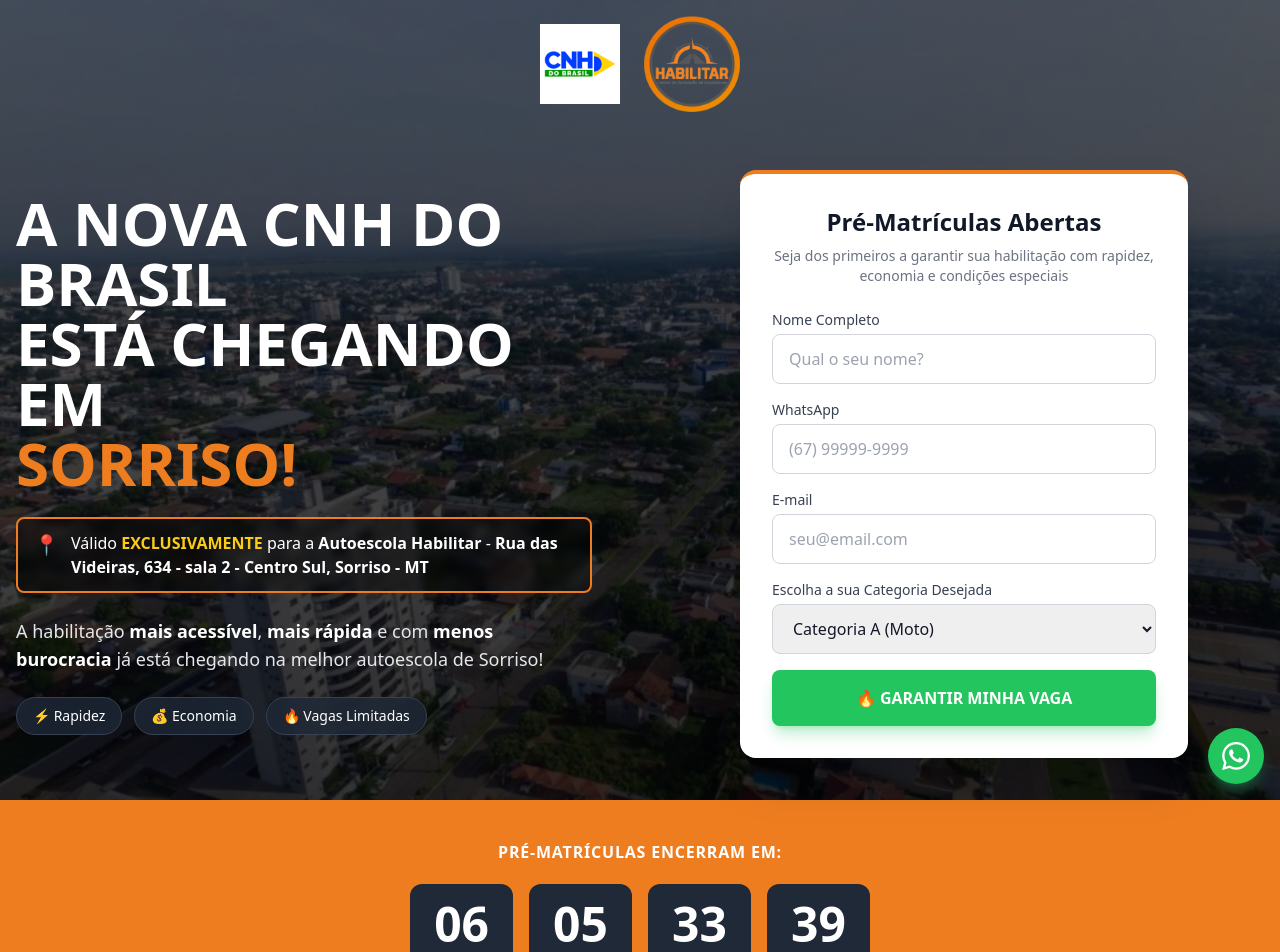
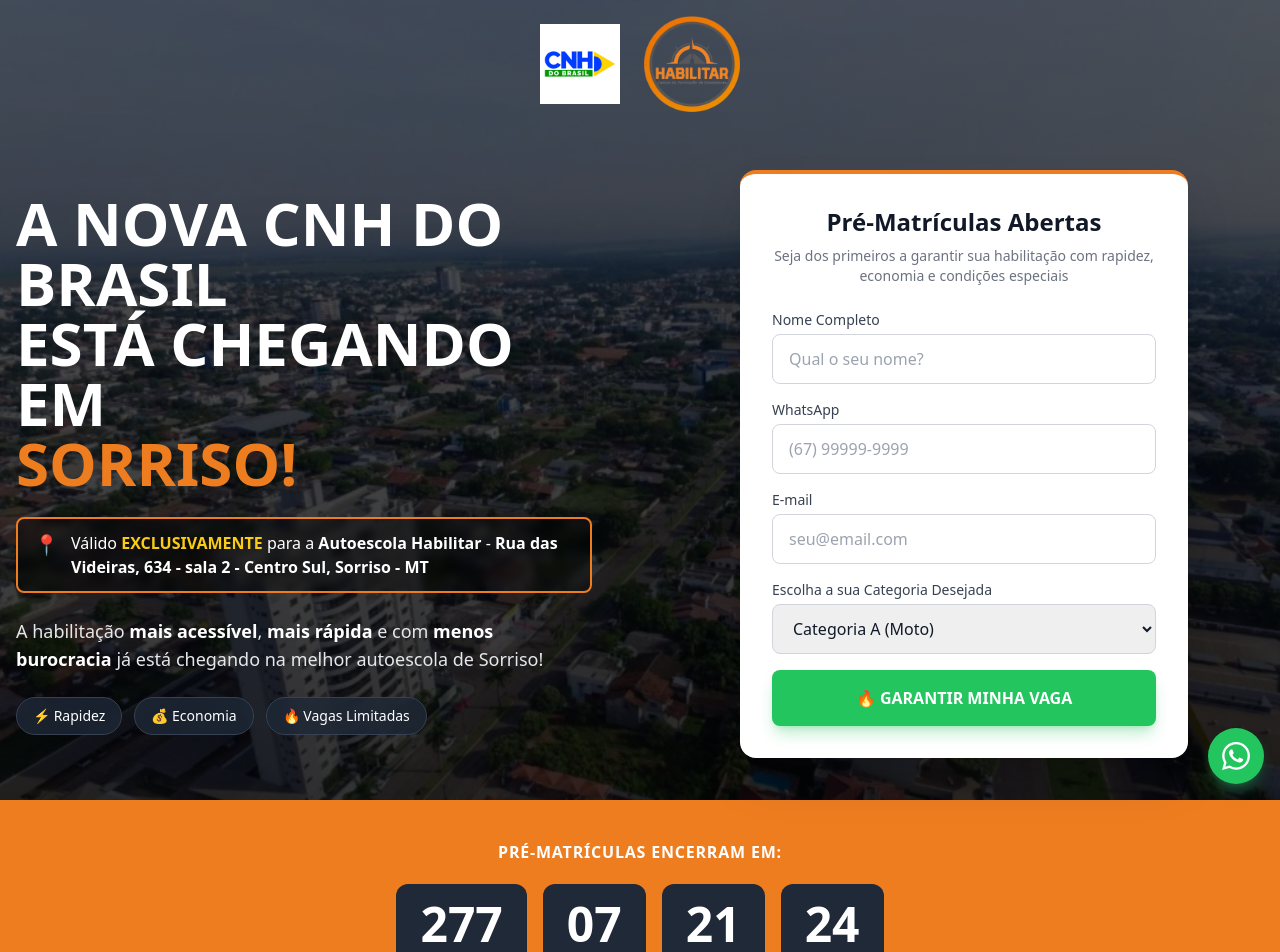
Before and after one commit to alexdonega/site-ae-habilitar, a React (Vite) app: page / in a window 1280 px wide. Shown: the top 952 px of the page. Built offline with nearby package versions, Linux system fonts and the light colour scheme.

Commit message:
feat: real pre-enrollment countdown to 03/09/2026 and update grupo-vip copy

```diff
--- a/src/App.jsx
+++ b/src/App.jsx
@@ -1,9 +1,21 @@
 import React, { useState, useEffect } from 'react';
 import { useNavigate } from 'react-router-dom';
 
+const PRE_MATRICULA_DEADLINE = new Date('2026-09-03T23:59:59-03:00');
+
+const getTimeLeft = () => {
+    const diff = Math.max(0, PRE_MATRICULA_DEADLINE - new Date());
+    return {
+        days: Math.floor(diff / 86400000),
+        hours: Math.floor(diff / 3600000) % 24,
+        minutes: Math.floor(diff / 60000) % 60,
+        seconds: Math.floor(diff / 1000) % 60
+    };
+};
+
 function AutoescolaHabilitarLanding() {
     const navigate = useNavigate();
-    const [timeLeft, setTimeLeft] = useState({ days: 6, hours: 5, minutes: 33, seconds: 44 });
+    const [timeLeft, setTimeLeft] = useState(getTimeLeft);
     const [formData, setFormData] = useState({ full_name: '', phone: '', email: '', categoria: 'Moto [A]' });
     const [isSubmitting, setIsSubmitting] = useState(false);
     const [submitSuccess, setSubmitSuccess] = useState(false);
@@ -89,15 +101,7 @@ function AutoescolaHabilitarLanding() {
 
     useEffect(() => {
         const timer = setInterval(() => {
-            setTimeLeft(prev => {
-                let { days, hours, minutes, seconds } = prev;
-                seconds--;
-                if (seconds < 0) { seconds = 59; minutes--; }
-                if (minutes < 0) { minutes = 59; hours--; }
-                if (hours < 0) { hours = 23; days--; }
-                if (days < 0) { days = 0; hours = 0; minutes = 0; seconds = 0; }
-                return { days, hours, minutes, seconds };
-            });
+            setTimeLeft(getTimeLeft());
         }, 1000);
         return () => clearInterval(timer);
     }, []);
--- a/src/GrupoVip.jsx
+++ b/src/GrupoVip.jsx
@@ -51,8 +51,8 @@ function GrupoVip() {
                                 <span className="text-habilitar-orange">AINDA FALTA UM PASSO</span>
                             </h1>
                             <p className="text-gray-300 text-lg md:text-2xl max-w-2xl mx-auto leading-relaxed mb-4">
-                                As condições especiais de lançamento serão liberadas no dia <strong className="text-white">12 de janeiro de 2026</strong>,
-                                apenas para quem estiver no <strong className="text-green-400">Grupo VIP do WhatsApp</strong>.
+                                As condições especiais de lançamento serão liberadas no dia <strong className="text-white">03 de Setembro de 2026</strong>,
+                                apenas para quem enviar a mensagem <strong className="text-green-400">"Quero Mega Oferta WhatsApp da Autoescola"</strong>.
                             </p>
                             <p className="text-habilitar-orange font-semibold text-base md:text-xl mb-8">CNH do Brasil, sua liberdade começa agora.</p>
                         </div>
@@ -60,16 +60,11 @@ function GrupoVip() {
                         <div className="flex flex-col items-center gap-6">
                             <a href={whatsappLink} target="_blank" rel="noopener noreferrer" className="bg-green-500 hover:bg-green-600 text-white font-bold px-8 md:px-12 py-4 md:py-6 rounded-full transition-all duration-300 transform hover:scale-105 text-lg md:text-2xl shadow-xl shadow-green-500/30 flex items-center gap-3" onClick={() => window.fbq && window.fbq('track', 'Lead')}>
                                 <svg className="w-8 h-8" fill="currentColor" viewBox="0 0 24 24"><path d="M17.472 14.382c-.297-.149-1.758-.867-2.03-.967-.273-.099-.471-.148-.67.15-.197.297-.767.966-.94 1.164-.173.199-.347.223-.644.075-.297-.15-1.255-.463-2.39-1.475-.883-.788-1.48-1.761-1.653-2.059-.173-.297-.018-.458.13-.606.134-.133.298-.347.446-.52.149-.174.198-.298.298-.497.099-.198.05-.371-.025-.52-.075-.149-.669-1.612-.916-2.207-.242-.579-.487-.5-.669-.51-.173-.008-.371-.01-.57-.01-.198 0-.52.074-.792.372-.272.297-1.04 1.016-1.04 2.479 0 1.462 1.065 2.875 1.213 3.074.149.198 2.096 3.2 5.077 4.487.709.306 1.262.489 1.694.625.712.227 1.36.195 1.871.118.571-.085 1.758-.719 2.006-1.413.248-.694.248-1.289.173-1.413-.074-.124-.272-.198-.57-.347m-5.421 7.403h-.004a9.87 9.87 0 01-5.031-1.378l-.361-.214-3.741.982.998-3.648-.235-.374a9.86 9.86 0 01-1.51-5.26c.001-5.45 4.436-9.884 9.888-9.884 2.64 0 5.122 1.03 6.988 2.898a9.825 9.825 0 012.893 6.994c-.003 5.45-4.437 9.884-9.885 9.884m8.413-18.297A11.815 11.815 0 0012.05 0C5.495 0 .16 5.335.157 11.892c0 2.096.547 4.142 1.588 5.945L.057 24l6.305-1.654a11.882 11.882 0 005.683 1.448h.005c6.554 0 11.89-5.335 11.893-11.893a11.821 11.821 0 00-3.48-8.413z" /></svg>
-                                ENTRAR NO GRUPO VIP
+                                RECEBER MEGA OFERTA
                             </a>
                             {redirectCountdown > 0 && (
                                 <p className="text-gray-400 text-sm animate-pulse">
                                     Abrindo grupo em <span className="text-green-400 font-bold">{redirectCountdown}</span> segundos...
-                                </p>
-                            )}
-                            {redirectCountdown === 0 && (
-                                <p className="text-green-400 text-sm font-semibold">
-                                    ✓ Grupo aberto! Clique no botão acima se não abriu automaticamente.
                                 </p>
                             )}
                         </div>
```
